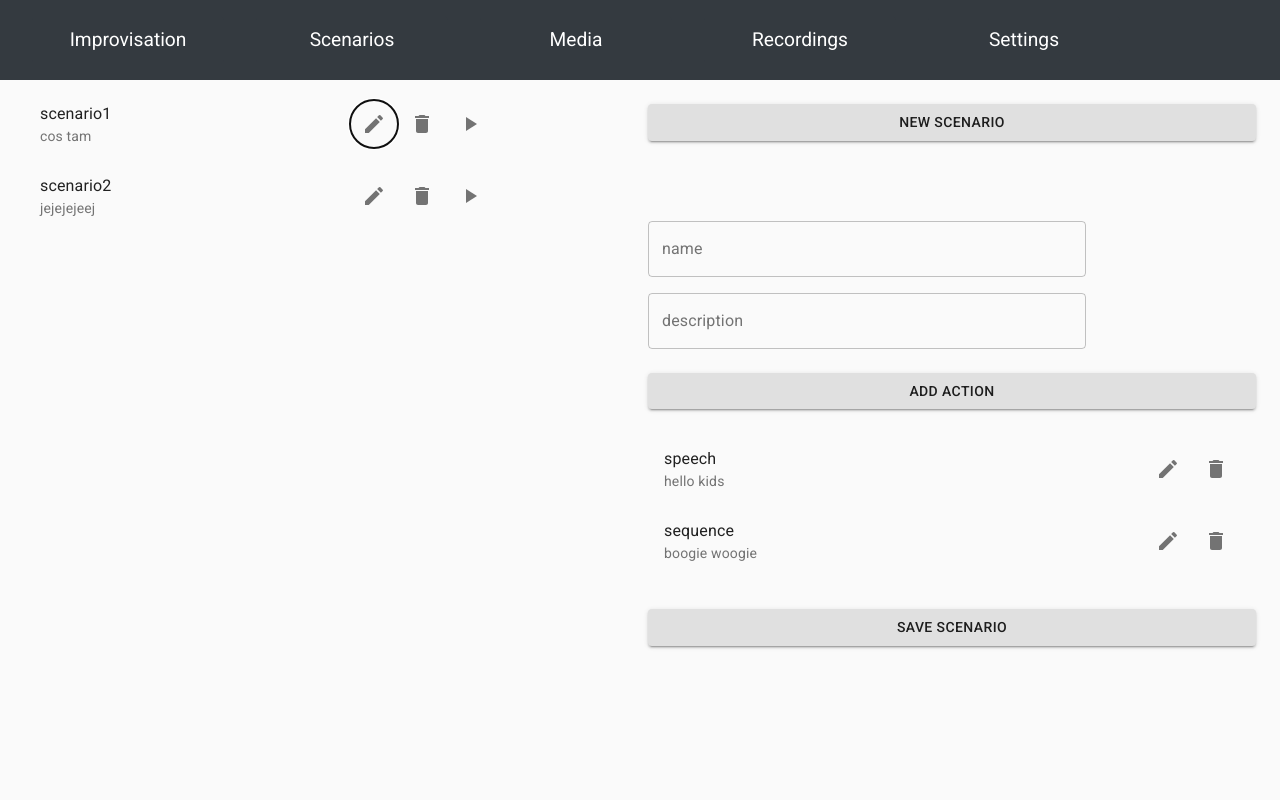
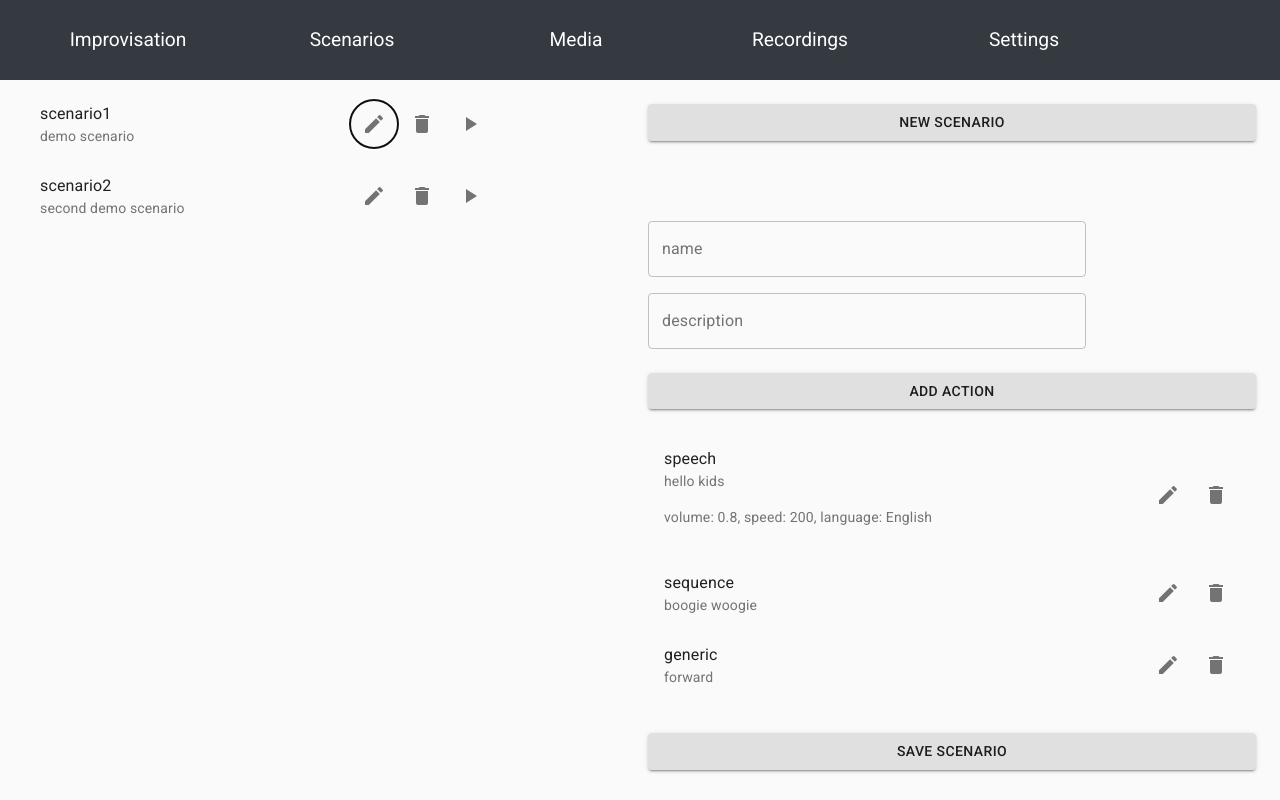
Before and after one commit to robotpepperbsc/PepperBSc-Frontend, a React (Create React App) app in the folder pepper-workshop-frontend/: page /scenarios in a window 1280 px wide. Both pictures are taken after a click on the button 374 px from the left and 124 px from the top of the page. Built offline with nearby package versions, Linux system fonts and the light colour scheme.

Commit message:
format action label

```diff
--- a/pepper-workshop-frontend/src/components/Improvisation/pepperActionService.js
+++ b/pepper-workshop-frontend/src/components/Improvisation/pepperActionService.js
@@ -15,7 +15,7 @@ export const createSpeechAction = (text, volume, speechSpeed, language) => {
   };
 };
 
-const commandType = {
+export const commandType = {
   forward: "forward",
   backward: "backward",
   turnRight: "turn_right",
--- a/pepper-workshop-frontend/src/components/Scenarios/ScenarioPanel/Action.js
+++ b/pepper-workshop-frontend/src/components/Scenarios/ScenarioPanel/Action.js
@@ -8,13 +8,29 @@ import {
 } from "@material-ui/core";
 import DeleteIcon from "@material-ui/icons/Delete";
 import EditIcon from "@material-ui/icons/Edit";
+import { pepperActionType } from "../../Improvisation/pepperActionService";
 
 const Action = ({ index, action, editAction, deleteAction }) => {
   const getName = () => {
     return action.type || "";
   };
   const getSecondary = () => {
-    return action.text || action.name;
+    switch (action.type) {
+      case pepperActionType.speech:
+        return (
+          <div>
+            <p>{action.text}</p>
+            <p>{`volume: ${action.volume}, speed: ${action.speechSpeed}, language: ${action.language}`}</p>
+          </div>
+        );
+      case pepperActionType.generic:
+        return action.command;
+      case pepperActionType.sequence:
+      case pepperActionType.media:
+        return action.name;
+      default:
+        return "";
+    }
   };
 
   const handleEditAction = () => {
--- a/pepper-workshop-frontend/src/modules/Scenarios/api.js
+++ b/pepper-workshop-frontend/src/modules/Scenarios/api.js
@@ -1,3 +1,8 @@
+import {
+  pepperActionType,
+  commandType
+} from "../../components/Improvisation/pepperActionService";
+
 export function fetchScenarios() {
   // return fetch("/notes").then(response =>
   //   response.json().then(notes => notes.reverse())
@@ -6,12 +11,12 @@ export function fetchScenarios() {
   return [
     {
       name: "scenario1",
-      description: "cos tam",
+      description: "demo scenario",
       last_modification_date: "2019-02-10"
     },
     {
       name: "scenario2",
-      description: "jejejejeej",
+      description: "second demo scenario",
       last_modification_date: "2019-02-13"
     }
   ];
@@ -26,15 +31,19 @@ export function fetchScenario(name) {
     last_modification_date: "2019-02-13",
     actions: [
       {
-        type: "speech",
+        type: pepperActionType.speech,
         text: "hello kids",
         volume: 0.8,
-        speech_speed: 200,
+        speechSpeed: 200,
         language: "English"
       },
       {
-        type: "sequence",
+        type: pepperActionType.sequence,
         name: "boogie woogie"
+      },
+      {
+        type: pepperActionType.generic,
+        command: commandType.forward
       }
     ]
   };
```
